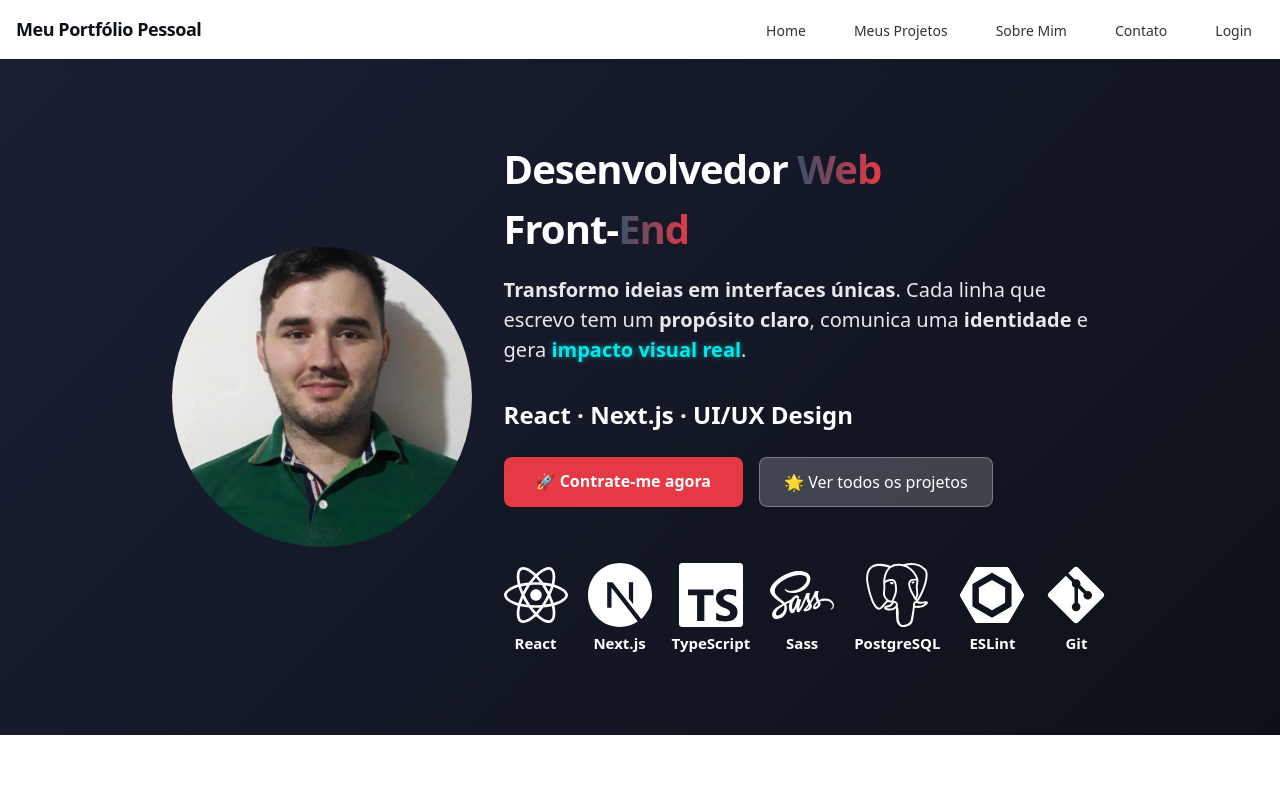
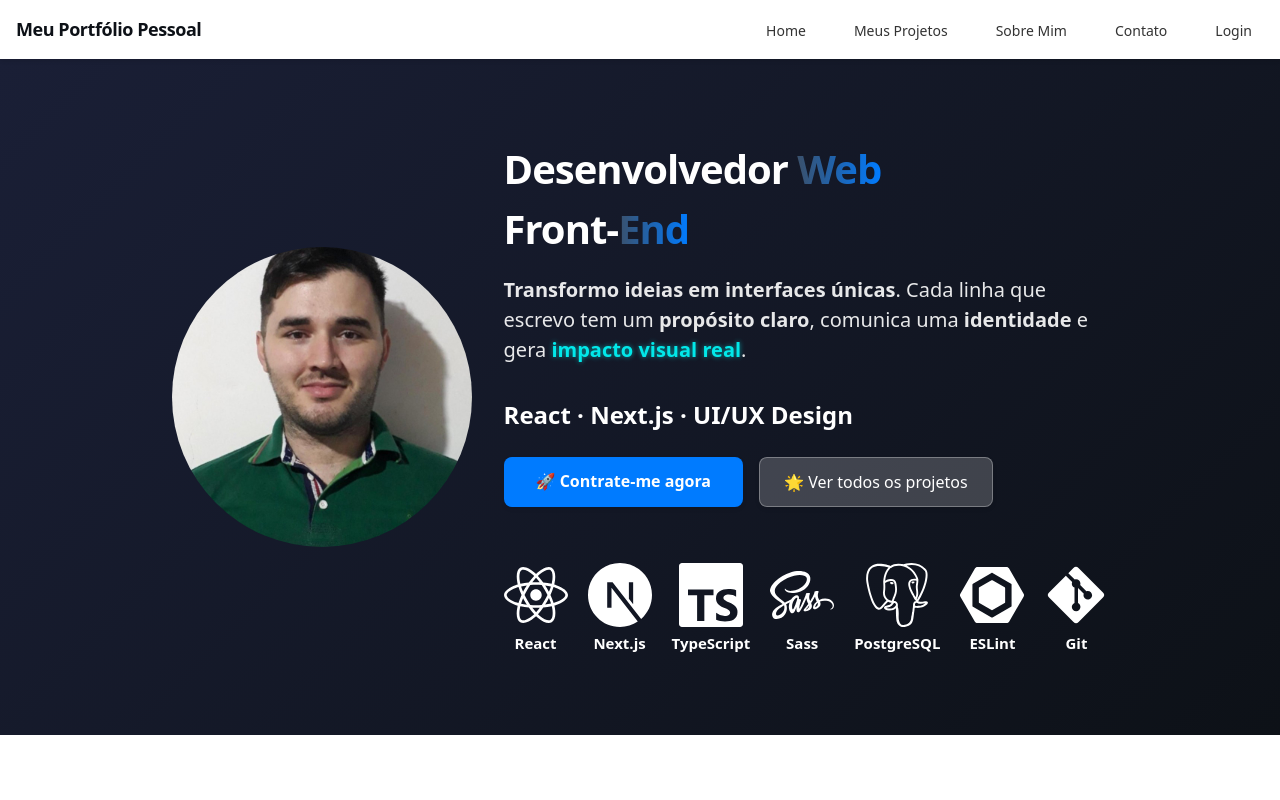
Before and after one commit to lincon-cardoso/meu-portifolio, a Next.js app: page / in a window 1280 px wide. Shown: the top 800 px of the page. Built offline with nearby package versions, Linux system fonts and the light colour scheme.

Commit message:
refactor: atualiza variáveis de cor e estilos de botão para melhor acessibilidade e contraste

```diff
--- a/src/components/home/HomePage.tsx
+++ b/src/components/home/HomePage.tsx
@@ -18,6 +18,7 @@ export default function HomePage() {
             width={300}
             height={300}
             priority
+            loading="lazy"
           />
 
           <div className="MeuPortifolio-text">
--- a/src/style/base/variaveis.scss
+++ b/src/style/base/variaveis.scss
@@ -5,7 +5,10 @@
   /* Paleta de cores ajustada para maior contraste e acessibilidade */
   --color-primary: #1a1f36; /* Azul escuro com contraste aprimorado */
   --color-secondary: #3a506b; /* Azul médio */
-  --color-accent: #e63946; /* Vermelho vibrante para destaque */
+  --color-accent: #007bff; /* Azul com bom contraste */
+  --color-accent-hover: #0056b3; /* Azul mais escuro para hover */
+  --color-link: #e63946; /* Vermelho vibrante para links */
+  --color-link-hover: #ffffff; /* Branco no hover */
   --color-success: #2a9d8f; /* Verde para mensagens de sucesso */
   --color-warning: #b8860b; /* Amarelo escuro para alertas */
   --color-danger: #b22222; /* Vermelho escuro para erros */
--- a/src/style/sections/secao-portfolio.scss
+++ b/src/style/sections/secao-portfolio.scss
@@ -79,17 +79,23 @@
 }
 
 .destaque-botao {
-  background-color: #00ffff;
-  color: #000;
+  background-color: var(--color-accent);
+  color: #ffffff;
   font-weight: bold;
   padding: 0.75rem 1.5rem;
   border-radius: 9999px;
-  transition: transform 0.2s ease;
+  transition: transform 0.2s ease, box-shadow 0.2s ease;
+  outline: none; // Remove o contorno padrão do navegador
+
+  &:focus {
+    box-shadow: 0 0 0 4px rgba(0, 123, 255, 0.5); // Adiciona um contorno visível no foco
+  }
 }
 
 .destaque-botao:hover {
+  background-color: var(--color-accent-hover);
   transform: scale(1.05);
-  box-shadow: 0 4px 20px rgba(0, 255, 255, 0.4);
+  box-shadow: 0 4px 20px rgba(0, 0, 0, 0.4); // Ajuste para um contraste melhor
 }
 
 .btn-secondary {
@@ -121,7 +127,6 @@
    Stacks (ícones de tecnologias)
 =========================== */
 
-
 .MeuPortifolio-stacks {
   margin-top: 3.5rem;
   display: flex;
```
